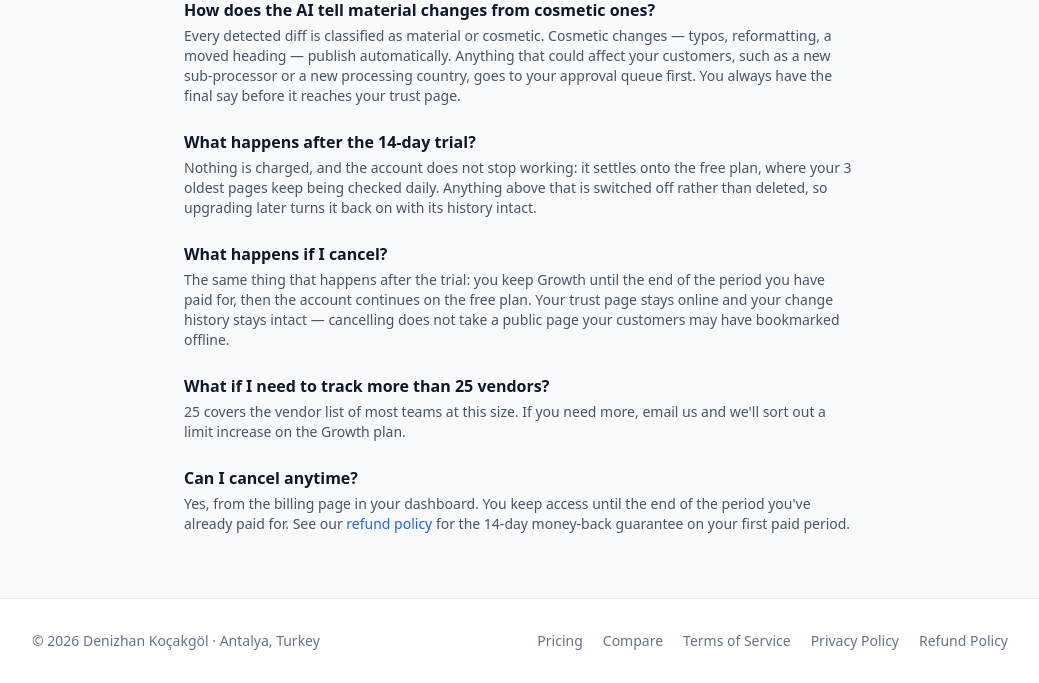
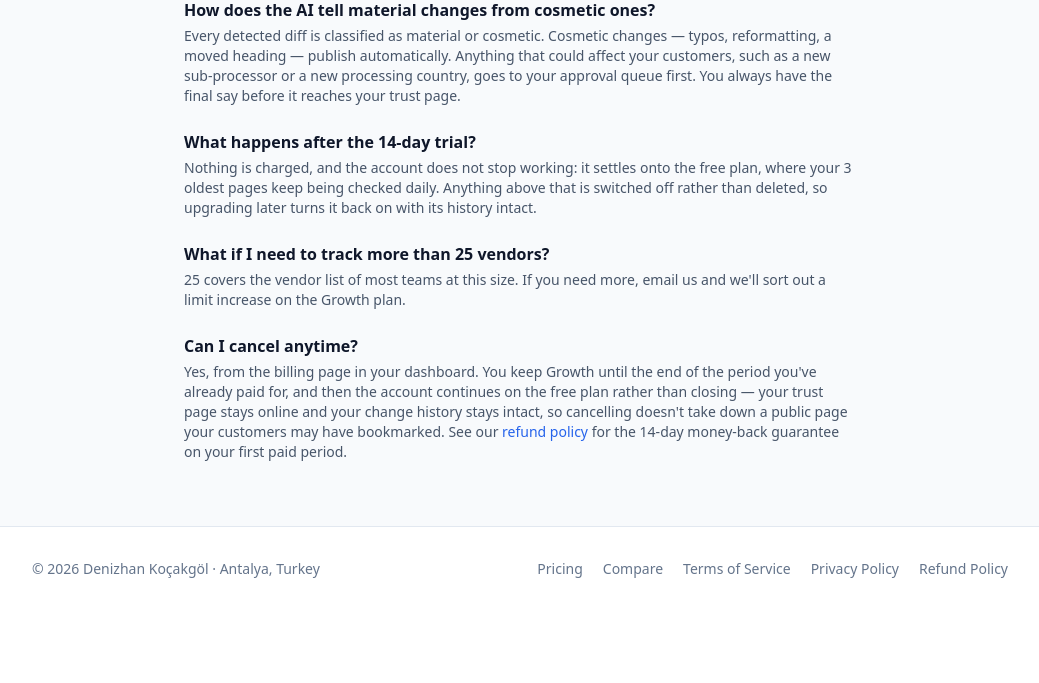
Before and after one commit to flanagans1989/truthpage, a FastAPI app: page /pricing in a window 1280 px wide. Shown: the part 1755-2438 px from the top of the page, without its empty margins (120-1159 px from the left). After the commit the page ends 2333 px from the top, so only its background shows below. Run offline with FastAPI, Linux system fonts and the light colour scheme; parts of the project's set-up code (start-up, migrations or seed data) failed here and were passed over.

Commit message:
pricing: fold the cancellation answer into the FAQ that already existed
I added a second cancel entry without noticing 'Can I cancel anytime?'
three questions further down. One question, one answer.

Co-Authored-By: Claude Opus 5 <noreply@anthropic.com>
Claude-Session: https://claude.ai/code/session_012JYCkMZSNpy5GiMH2ZvFGs

```diff
--- a/templates/pricing.html
+++ b/templates/pricing.html
@@ -84,16 +84,12 @@
                     <p class="text-sm text-slate-600">Nothing is charged, and the account does not stop working: it settles onto the free plan, where your 3 oldest pages keep being checked daily. Anything above that is switched off rather than deleted, so upgrading later turns it back on with its history intact.</p>
                 </div>
                 <div>
-                    <h3 class="font-semibold text-slate-900 mb-1">What happens if I cancel?</h3>
-                    <p class="text-sm text-slate-600">The same thing that happens after the trial: you keep Growth until the end of the period you have paid for, then the account continues on the free plan. Your trust page stays online and your change history stays intact — cancelling does not take a public page your customers may have bookmarked offline.</p>
-                </div>
-                <div>
                     <h3 class="font-semibold text-slate-900 mb-1">What if I need to track more than 25 vendors?</h3>
                     <p class="text-sm text-slate-600">25 covers the vendor list of most teams at this size. If you need more, email us and we'll sort out a limit increase on the Growth plan.</p>
                 </div>
                 <div>
                     <h3 class="font-semibold text-slate-900 mb-1">Can I cancel anytime?</h3>
-                    <p class="text-sm text-slate-600">Yes, from the billing page in your dashboard. You keep access until the end of the period you've already paid for. See our <a href="/refunds" class="text-blue-600 hover:underline">refund policy</a> for the 14-day money-back guarantee on your first paid period.</p>
+                    <p class="text-sm text-slate-600">Yes, from the billing page in your dashboard. You keep Growth until the end of the period you've already paid for, and then the account continues on the free plan rather than closing — your trust page stays online and your change history stays intact, so cancelling doesn't take down a public page your customers may have bookmarked. See our <a href="/refunds" class="text-blue-600 hover:underline">refund policy</a> for the 14-day money-back guarantee on your first paid period.</p>
                 </div>
             </div>
         </div>
```
